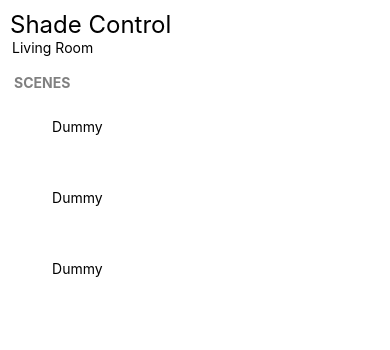
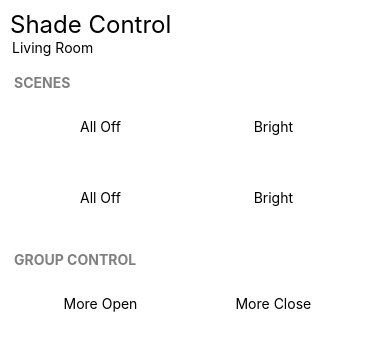
Before and after one commit to itzyashh/ControlScreenApp, a React Native app: screen / in a window 390 px wide. Shown: the top 350 px of the page. Built offline with nearby package versions, Linux system fonts and the light colour scheme.

Commit message:
major commit

```diff
--- a/App.js
+++ b/App.js
@@ -12,6 +12,7 @@ import {
   StyleSheet,
 } from 'react-native';
 import CustomHeader from './src/components/CustomHeader';
+import GroupControlSection from './src/components/GroupControlSection';
 import SceneSection from './src/components/SceneSection';
 
 
@@ -24,6 +25,8 @@ const App= () => {
     <SafeAreaView >
      <CustomHeader heading="Shade Control" subtitle="Living Room"/>
      <SceneSection title="SCENES"/>
+     <GroupControlSection title="GROUP CONTROL"/>
+
     </SafeAreaView>
   );
 };
--- a/src/components/CustomButton/CustomButton.js
+++ b/src/components/CustomButton/CustomButton.js
@@ -2,10 +2,12 @@ import { View, Text, Pressable,StyleSheet } from 'react-native'
 import React from 'react'
 import Icon from '../../../assests/icons/rocket.svg'
 
-const CustomButton = () => {
+const CustomButton = (props) => {
     return (
-        <Pressable style={styles.primaryButton}>
-            <Text style={styles.primaryText}>Dummy</Text>
+        <Pressable onPress={props.onPress}
+        style={styles.primaryButton}>
+
+            <Text style={styles.primaryText}>{props.name}</Text>
         </Pressable>
 
     )
@@ -13,12 +15,12 @@ const CustomButton = () => {
 
 const styles = StyleSheet.create({
     primaryButton:{
-        width: '35%',
+        width: '45%',
         padding: 22,
         backgroundColor:'white',
         alignItems: 'center',
-
-         marginVertical: 5,
+         marginHorizontal:5,
+         marginVertical:5
 
     },
     primaryText:{
@@ -27,4 +29,8 @@ const styles = StyleSheet.create({
     }
 })
 
+CustomButton.defaultProps = {
+    name: 'Button name'
+}
+
 export default CustomButton
--- /dev/null
+++ b/src/components/GroupControlSection/GroupControlSection.js
@@ -0,0 +1,26 @@
+import { View, Text,StyleSheet } from 'react-native'
+import React from 'react'
+import SectionText from '../SectionText'
+import CustomButton from '../CustomButton'
+
+const GroupControlSection = (props) => {
+    const MoreOpenPressed =() => {
+        alert('More Open Pressed')
+    }
+  return (
+    <View style={styles.container}>
+      <SectionText title={props.title}/>
+      <View style={{flexDirection:'row'}}>
+          <CustomButton name='More Open' onPress={MoreOpenPressed}/>
+          <CustomButton name='More Close' />
+      </View>
+    </View>
+  )
+}
+const styles = StyleSheet.create({
+    container: {
+        marginTop: 18,
+        marginHorizontal: 14,
+      },
+})
+export default GroupControlSection
--- /dev/null
+++ b/src/components/GroupControlSection/index.js
@@ -0,0 +1 @@
+export {default} from './GroupControlSection'
--- a/src/components/SceneSection/SceneSection.js
+++ b/src/components/SceneSection/SceneSection.js
@@ -1,15 +1,34 @@
 import { View, Text, StyleSheet } from 'react-native'
 import React from 'react'
-import CustomButton from '../CustomButton/CustomButton'
+import CustomButton from '../CustomButton'
+import SectionText from '../SectionText'
 
 const ContentSection = (props) => {
+
+  const allOff = () => {
+    alert('All Off pressed')
+  }
+  const bright = () => {
+    alert('Bright pressed')
+  }
+
+
   return (
     <View style={styles.container}>
-      <Text style={styles.text}>{props.title}</Text>
-      <View style={styles.test}>
-        <CustomButton />
-        <CustomButton />
-        <CustomButton />
+      <SectionText title={props.title}/>
+      <View style={[
+        styles.test, {
+      flexDirection: "row"
+    }]}>
+        <CustomButton name="All Off" onPress={allOff}/>
+        <CustomButton name="Bright"  onPress={bright}/>
+
+      </View>
+      <View style={{
+      flexDirection: "row"
+      }}>
+        <CustomButton name="All Off" onPress={allOff}/>
+        <CustomButton name="Bright"  onPress={bright}/>
 
       </View>
     </View>
@@ -19,12 +38,8 @@ const styles = StyleSheet.create({
   test:{},
   container: {
     marginTop: 18,
-    paddingHorizontal: 14,
+    marginHorizontal: 14,
   },
-  text: {
-    fontSize: 14,
-    fontWeight: 'bold',
-    color: 'grey'
-  },
+
 })
 export default ContentSection
--- /dev/null
+++ b/src/components/SectionText/SectionText.js
@@ -0,0 +1,21 @@
+import { View, Text,StyleSheet } from 'react-native'
+import React from 'react'
+
+const SectionText = (props) => {
+    return (
+
+        <Text style={styles.text}>{props.title}</Text>
+    )
+}
+
+const styles = StyleSheet.create({
+    text: {
+        fontSize: 14,
+        fontWeight: 'bold',
+        color: 'grey'
+      },
+})
+SectionText.defaultProps = {
+    title: 'Section name'
+}
+export default SectionText
--- /dev/null
+++ b/src/components/SectionText/index.js
@@ -0,0 +1 @@
+export {default} from './SectionText'
```
